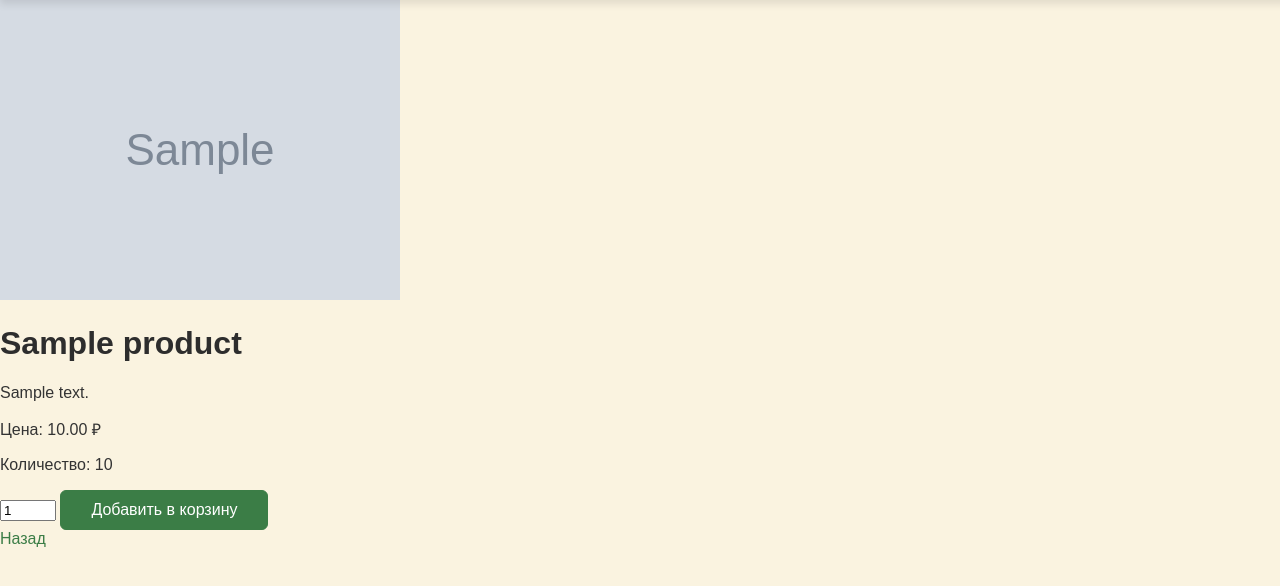
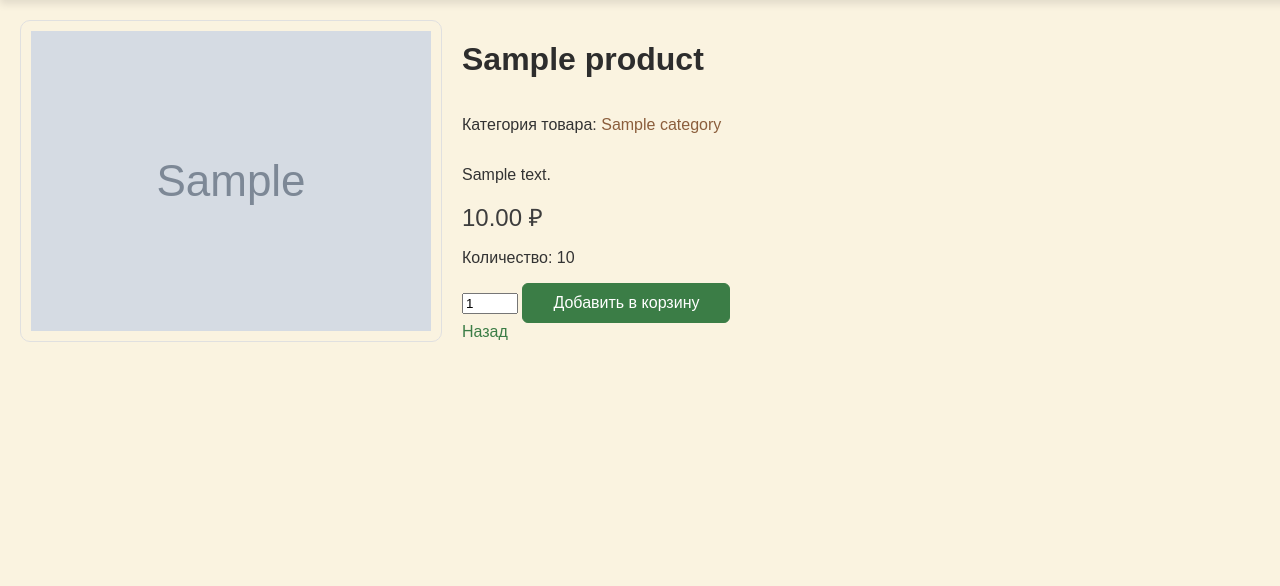
Before and after one commit to Ksenia909/django-shop, a Django app: a page that uses myshop/products/templates/products/product_detail.html in a window 1280 px wide. Shown: the part 90-676 px from the top of the page. Run offline with Django 5.2, Linux system fonts and the light colour scheme; tables that the repository leaves empty hold one stand-in row (values such as "Sample post"); grey boxes marked "Sample" are stand-in pictures.

Commit message:
Update product page design

```diff
--- a/myshop/products/models.py
+++ b/myshop/products/models.py
@@ -1,5 +1,4 @@
 from django.db import models
-from django.urls import reverse
 
 
 class AvailableManager(models.Manager):
--- a/myshop/products/templates/products/product_detail.html
+++ b/myshop/products/templates/products/product_detail.html
@@ -3,16 +3,25 @@
 {% block title %}{{ product.name }}{% endblock %}
 
 {% block content %}
-    <div class="product">
+    <div class="product-container">
         {% if product.image %}
-            <img src="{{ product.image.url }}" alt="{{ product.name }}">
+            <img src="{{ product.image.url }}" alt="{{ product.name }}" class="product-detail-image">
         {% else %}
-            <img src="{% static 'img/default.png' %}" alt="No image available">
+            <img src="{% static 'img/default.png' %}" alt="No image available" class="product-detail-image">
         {% endif %}
+        <div class="product-details">
             <h1>{{ product.name }}</h1>
+            <p>Категория товара:
+                <a href="{% url 'products:product_list_by_category' product.category.slug %}" class="product-category">
+                    {{ product.category.name }}
+                </a>
+            </p>
             <p>{{ product.description }}</p>
-        <p>Цена: {{ product.price }} ₽</p>
+            <div class="price-section">
+                <span>{{ product.price }} ₽</span>
+            </div>
             <p>Количество: {{ product.stock }}</p>
+
             <form action="{% url 'cart:cart_add' product.id %}" method="post">
                 {% csrf_token %}
                 <input type="number" name="quantity" value="1" min="1" max="{{ product.stock }}">
@@ -20,4 +29,5 @@
             </form>
             <a href="/">Назад</a>
         </div>
+    </div>
 {% endblock %}
--- a/myshop/static/css/styles.css
+++ b/myshop/static/css/styles.css
@@ -236,6 +236,45 @@ main {
     color: #6E6E6E;
 }
 
+.product-container {
+    display: flex;
+    padding: 20px;
+    gap: 20px;
+}
+
+.product-detail-image {
+    flex: 1;
+    max-width: 450px;
+    border: 1px solid #e0e0e0;
+    border-radius: 10px;
+    padding: 10px;
+}
+
+.product-details {
+    flex: 2;
+    display: flex;
+    flex-direction: column;
+    gap: 0px;
+}
+
+.product-category {
+    color: #8B5E3C;
+    cursor: pointer;
+}
+
+.product-category:hover {
+    color: #A4754A;
+    text-decoration: underline;
+}
+
+.price-section {
+    display: flex;
+    align-items: center;
+    gap: 15px;
+    font-size: 24px;
+    color: #3d3d3d;
+}
+
 .cart-message {
     position: fixed;
     bottom: 20px;
@@ -260,12 +299,6 @@ main {
 
 .cart-items {
     width: 65%;
-}
-
-.quantity-control {
-    display: flex;
-    align-items: center;
-    gap: 5px;
 }
 
 .cart-summary {
```
Lines whose indentation alone changed are shown as unchanged.
